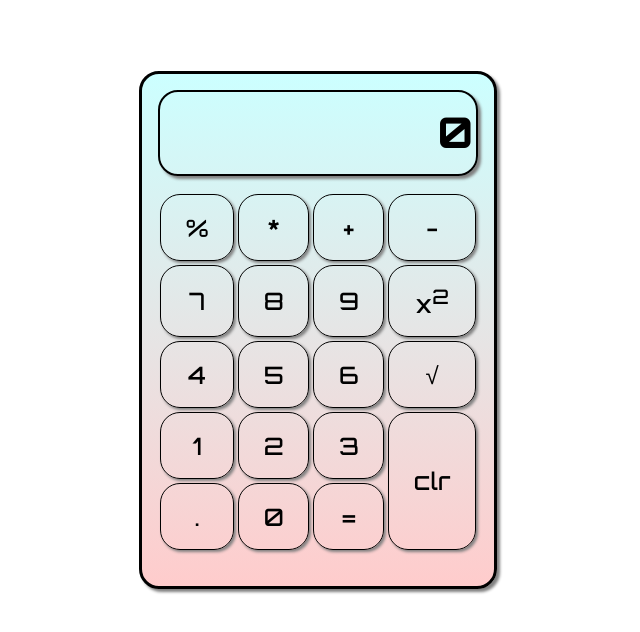
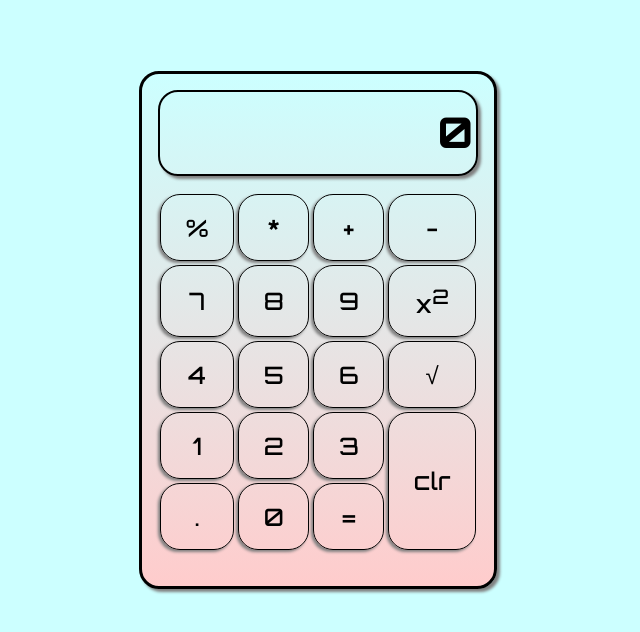
Before and after one commit to jackgtanner/calculator-project, a plain HTML site: page index.html in a window 1280 px wide. Shown: the whole page, without its empty margins (322-962 px from the left). Drawn offline with Linux system fonts and the light colour scheme.

Commit message:
updated some styling for the box-shadows

```diff
--- a/default.css
+++ b/default.css
@@ -5,6 +5,7 @@ body{
     display: flex;
     justify-content: center;
     align-items: center;
+    background-color: #ccffff
 }
 
 button{
@@ -58,7 +59,7 @@ button{
     height: auto;
     border: solid 1px black;
     border-radius: 20px;
-    box-shadow: grey 2px 2px 3px;
+    box-shadow: grey -2px 2px 3px;
 }
 
 .oneButton:hover{
```
